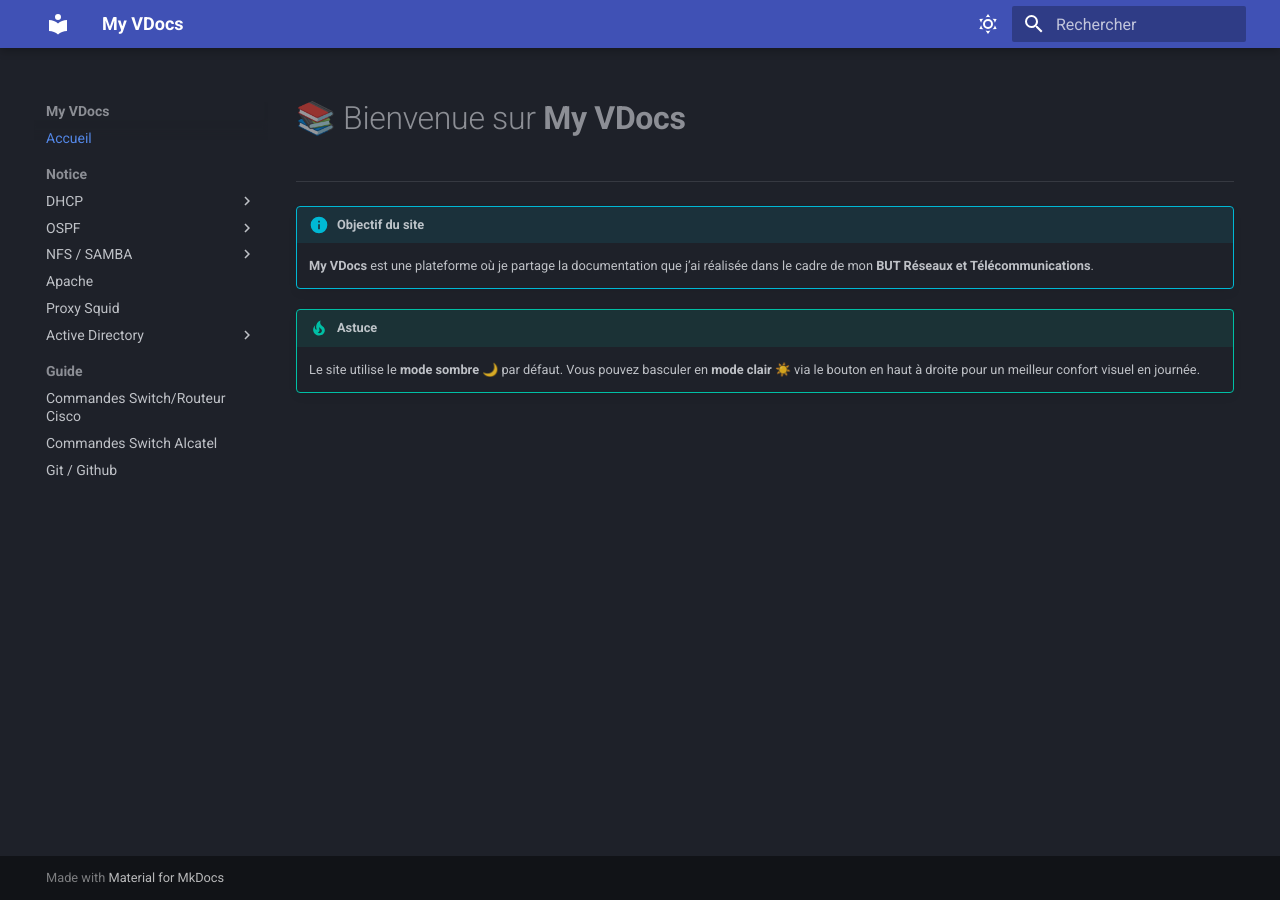
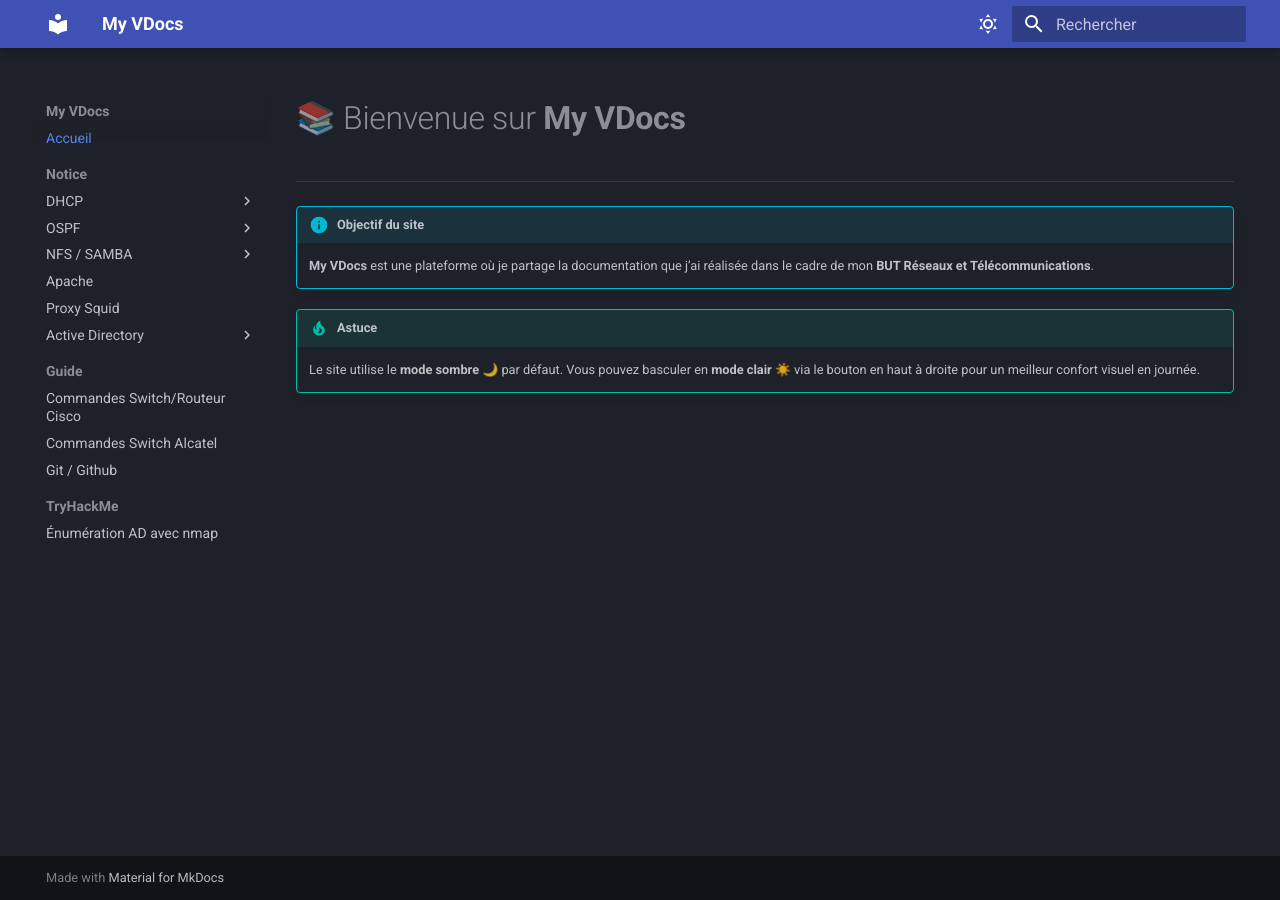
Before and after one commit to LogoViktor/My-VDocs, an MkDocs documentation site: the page built from docs/index.md, in a window 1280 px wide. Built offline with MkDocs 1.6.1 and Material for MkDocs 9.7.7, drawn with Linux system fonts in a browser that asks for light colours.

Commit message:
Update mkdocs.yml

```diff
--- a/mkdocs.yml
+++ b/mkdocs.yml
@@ -113,5 +113,7 @@
           - GPO: Notice/Active Directory/AD_GPO.md
   - Guide:
       - Commandes Switch/Routeur Cisco: Guide/commande_de_base_cisco.md
-      - Commandes Switch Alcatel: Guide/commandes_alcatel.md
+      - Commandes Switch Alcatel : Guide/commandes_alcatel.md
       - Git / Github : Guide/git_github.md
+  - TryHackMe :
+      - Énumération AD avec nmap : TryHackMe/Énumération_AD_avec_nmap_et_outils_smb.md
```
